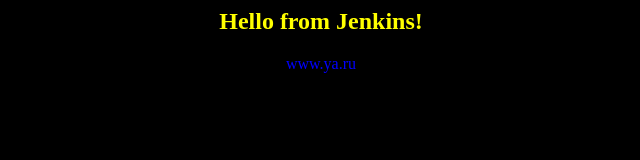
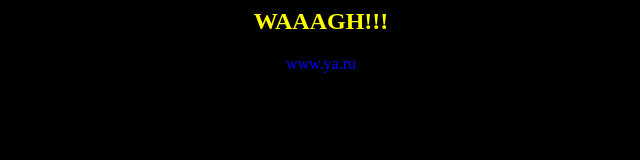
Before and after one commit to smekalun/learning, a plain HTML site: page index.html in a window 1280 px wide. Shown: the whole page, without its empty margins (319-959 px from the left). Drawn offline with Linux system fonts and the light colour scheme.

Commit message:
WAAAGH!!!

```diff
--- a/index.html
+++ b/index.html
@@ -1,7 +1,7 @@
 <html>
 <body bgcolor=black>
 <center>
-<h2><font color=yellow>Hello from Jenkins!</font></h2>
+<h2><font color=yellow>WAAAGH!!!</font></h2>
 
 <font color=blue>www.ya.ru</font>
 
```
